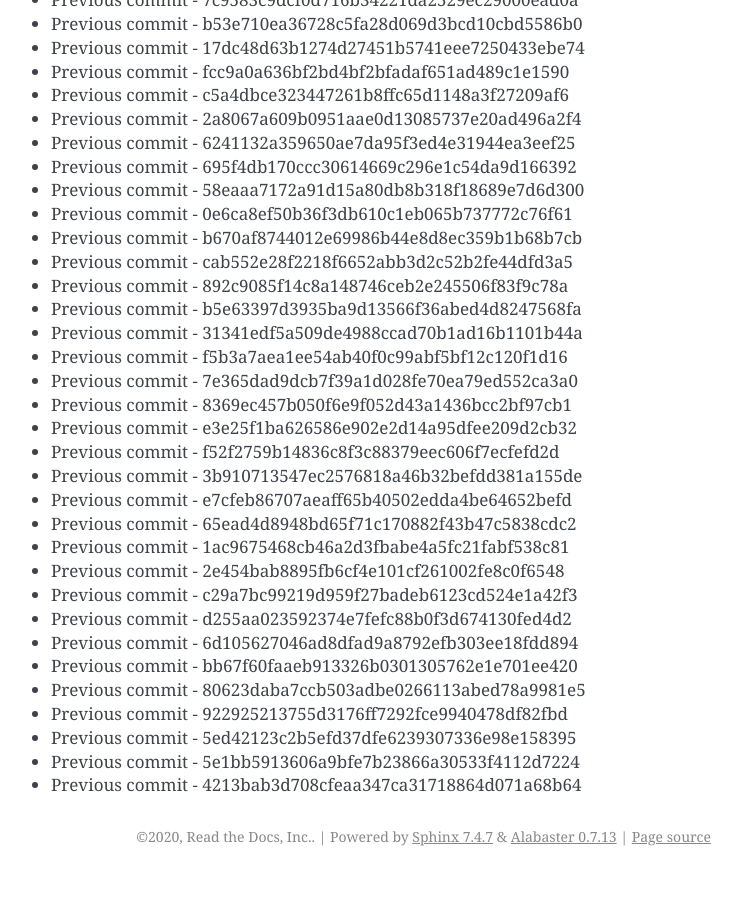
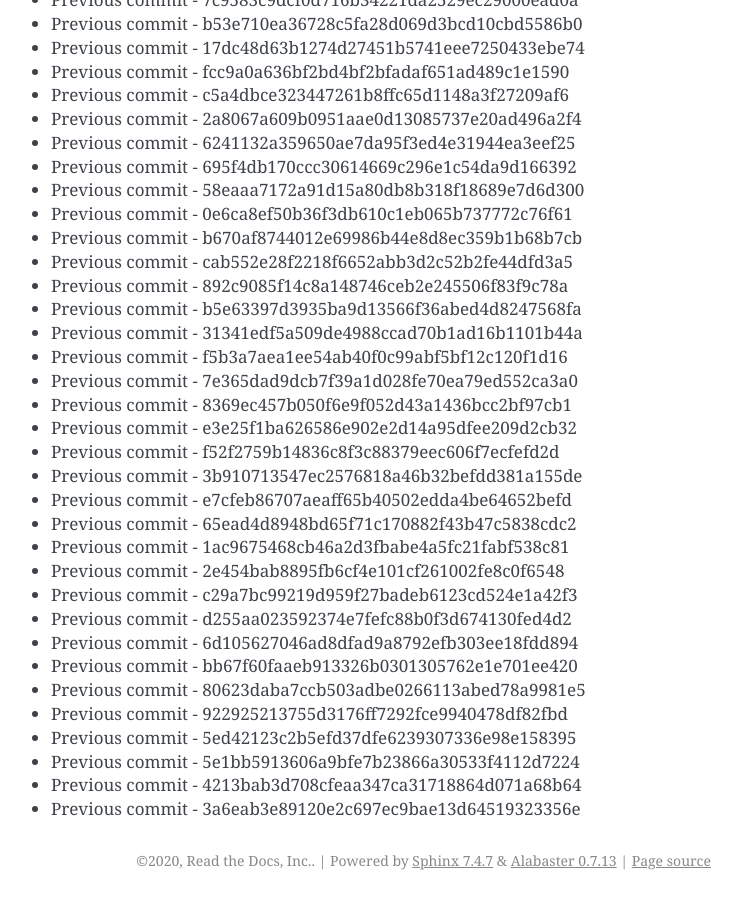
Before and after one commit to readthedocs/rtd-git-stresstest, a Sphinx documentation site: the page built from docs/updates.rst, in a window 1280 px wide and 900 px high, scrolled down 98294 px. Shown: the whole window, without its empty margins (399-1141 px from the left). Built offline with Sphinx 7.4.7, drawn with Linux system fonts in a browser that asks for light colours; before the commit the page ends 99170 px from its top, so only the background shows below that.

Commit message:
Generating commit from previous: 3a6eab3e89120e2c697ec9bae13d64519323356e

```diff
--- a/docs/updates.rst
+++ b/docs/updates.rst
@@ -4162,3 +4162,4 @@ It can be tested for any performance characteristics.
 * Previous commit - 5ed42123c2b5efd37dfe6239307336e98e158395
 * Previous commit - 5e1bb5913606a9bfe7b23866a30533f4112d7224
 * Previous commit - 4213bab3d708cfeaa347ca31718864d071a68b64
+* Previous commit - 3a6eab3e89120e2c697ec9bae13d64519323356e
```
